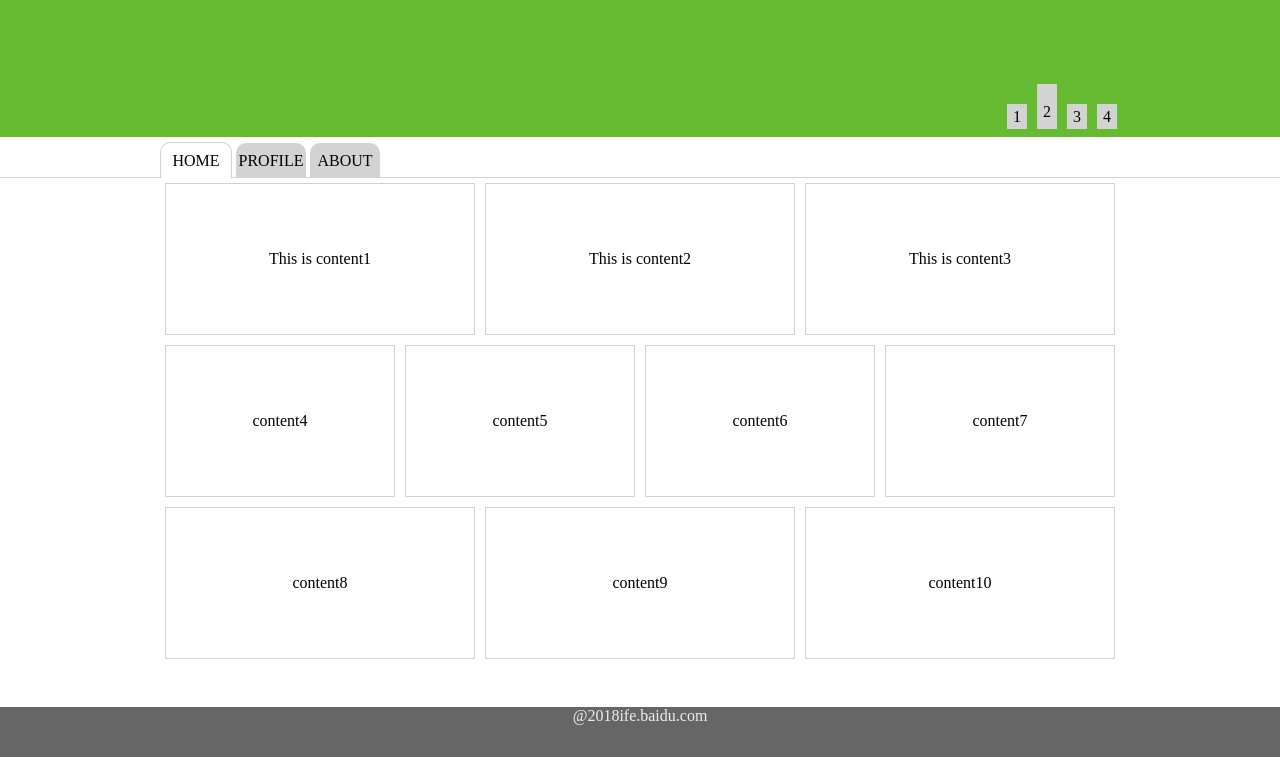
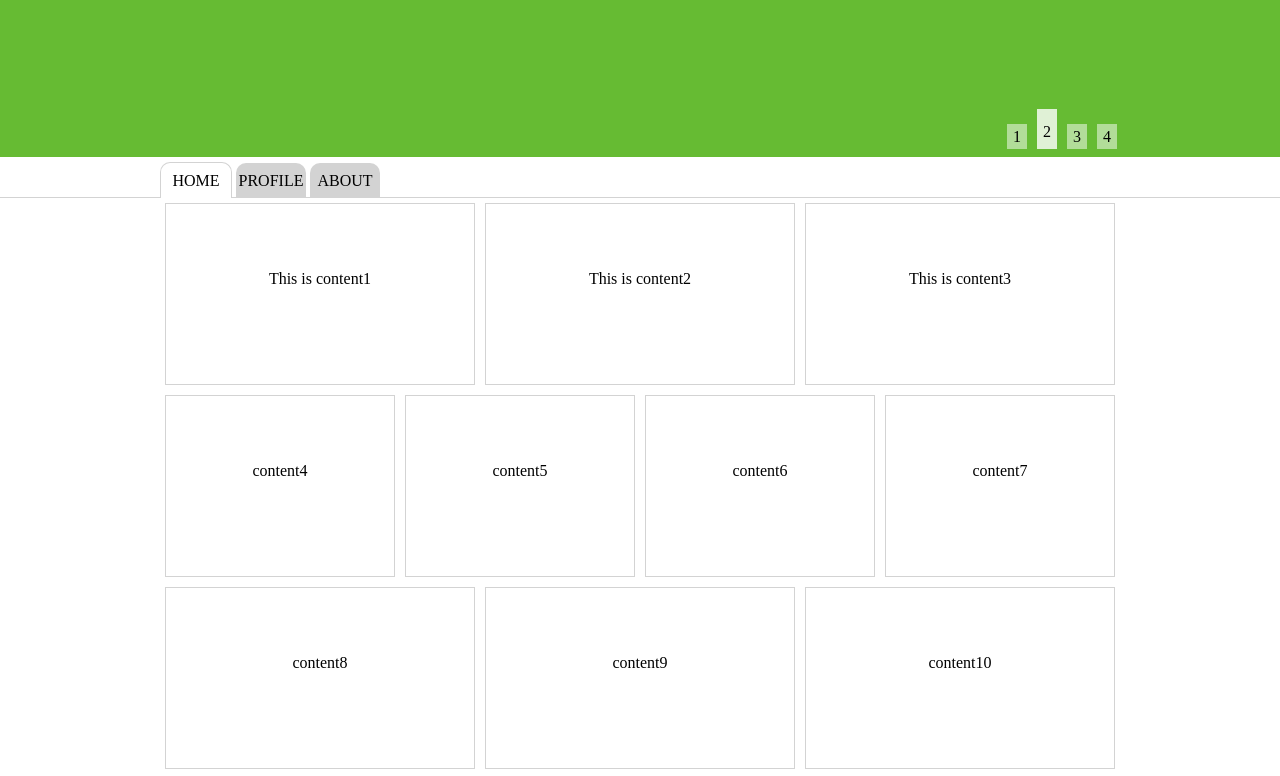
Before and after one commit to wen93/ife_seven, a plain HTML site: page index.html in a window 1280 px wide. Shown: the part 43-819 px from the top of the page. Drawn offline with Linux system fonts and the light colour scheme.

Commit message:
second commit

```diff
--- a/css/CSS.css
+++ b/css/CSS.css
@@ -30,13 +30,13 @@ a{color: white;}
 }
 .banner{
 	width: 100%;
-	height: 140px;
+	height: 160px;
 	background: #66BB33;
 }
 
 .banner_wap{
 	width: 960px;
-	height: 140px;
+	height: 160px;
 	margin: 0 auto;
 	position: relative;
 }
@@ -52,7 +52,7 @@ a{color: white;}
 	vertical-align: bottom;
 	width: 20px;
 	height: 25px;
-	background: lightgrey;
+	background: #B2DD99;
 	text-align: center;
 	line-height: 26px;
 	margin: 3px;
@@ -61,14 +61,14 @@ a{color: white;}
 }
 
 .footer{
-	position: absolute;
 	width: 100%;
 	bottom: 0;
 	background: #666666;
 	 color:#eee;
     text-align: center;
+	margin-top:5px;
     font-size: 16px;
-    height: 50px;
+    height: 80px;
 }
 
 .content_line{
@@ -104,7 +104,7 @@ a{color: white;}
 }
 p{
     width: 100px;
-    height: 150px;
+    height: 180px;
     margin: 5px;
     text-align: center;
     line-height: 150px;
--- a/index.html
+++ b/index.html
@@ -20,7 +20,7 @@
 			<div class="banner_wap">
 				<ul>
 				<li>1</li>
-				<li style="height: 30px;padding-top: 15px;">2</li>
+				<li style="height: 30px;padding-top: 10px;background:#E0F1D6;">2</li>
 				<li>3</li>
 				<li>4</li>
 			</ul>
```
